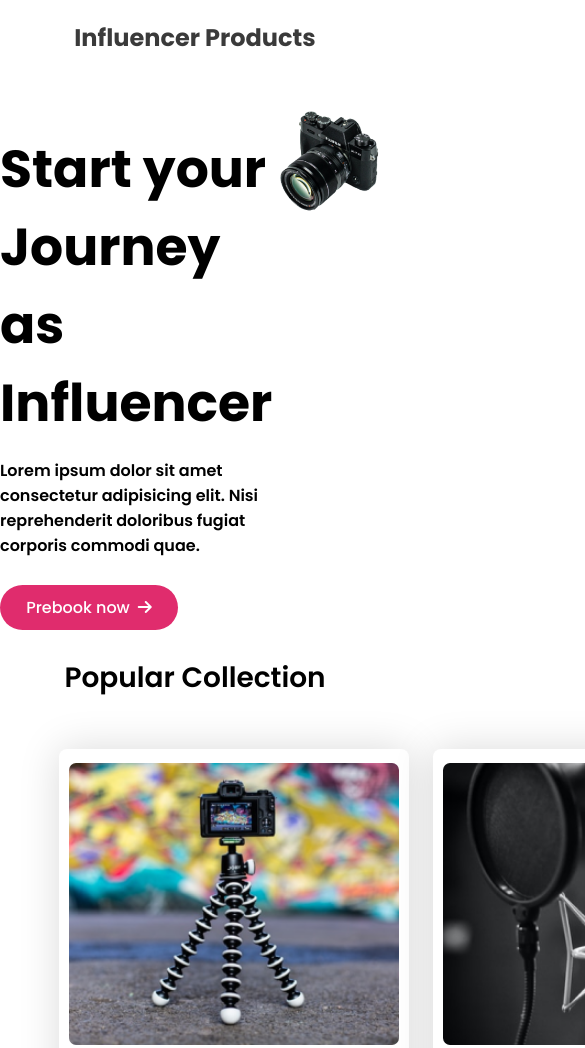
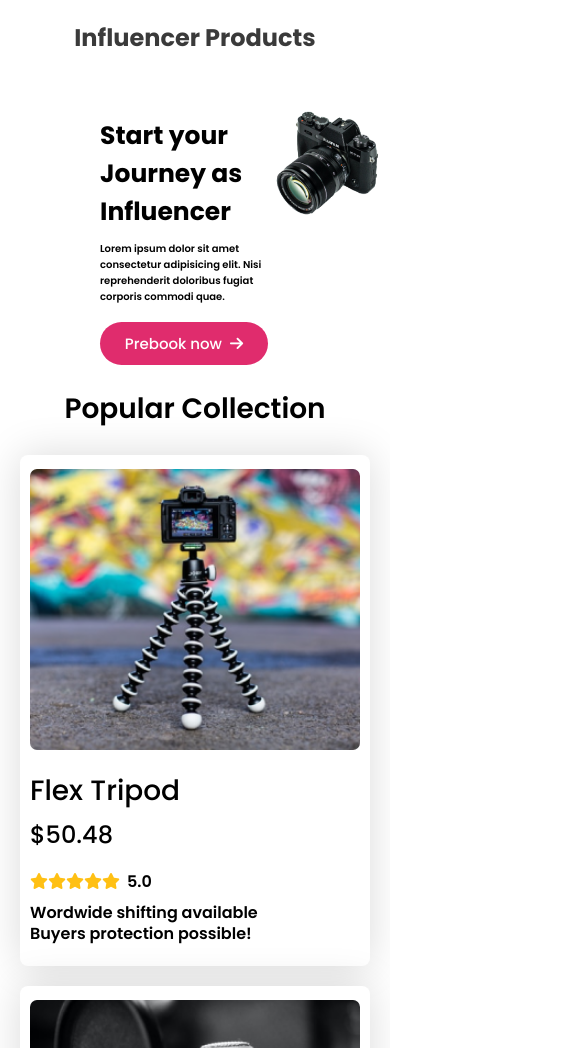
Before and after one commit to Arif-Islam/influencer-gear, a plain HTML site: page index.html in a window 390 px wide. Shown: the top 1048 px of the page, 585 px wide, since content can reach past the window. Drawn offline with Linux system fonts and the light colour scheme.

Commit message:
responsive done until product section

```diff
--- a/styles/style.css
+++ b/styles/style.css
@@ -22,14 +22,7 @@ nav div{
     font-weight: 700;
     color: #3A3A3A;
 }
-/* @media only screen and (max-width:992px) {
-    nav div{
-        margin: 0 auto;
-    } */
-    /* .brand-name{
-        text-align: center;
-    }
-} */
+
 
 /* Header Styles */
 header .container{
@@ -38,9 +31,9 @@ header .container{
     grid-template-columns: repeat(2,1fr);
     width: 100%;
 }
-/* header .header-info{
-    margin-top: 50px;
-} */
+header .header-info{
+    padding-left: 100px;
+}
 header .header-title{
     font-size: 52px;
     margin-bottom: 0px;
@@ -72,15 +65,18 @@ header .header-button .fa-arrow-right{
 } */
 
 header .header-image img{
-    width: 100%;
+    width: 60%;
 }
 
 
 
 /* Product Styles */
 .container-product{
-    margin: 7% 15%;
-
+    /* margin: 7% 15%; */
+    margin-top: 7%;
+    margin-left: 15%;
+    margin-right: 15%;
+    margin-bottom: 3%;
 }
 .product-heading{
     text-align: center;
@@ -143,17 +139,32 @@ header .header-image img{
 }
 
 /* Mobile media query */
+
 @media only screen and (max-width:688px) {
     .container{
-        /* width: 100%; */
-        flex-direction: column;
-        justify-content: center;
-        /* align-items: center; */
+        width: 100%;
+    }
+    .header-info{
+        padding-left: 20px;
+    }
+    header .header-title{
+        font-size: 25px;
+        margin-bottom: 0px;
+    }
+    header .header-info p{
+        font-size: 10px;
+        font-weight: 600;
+        margin-bottom: 17px;
     }
     header .header-info{
-        margin-top: 20px;
+        margin-top: 25px;
+        /* margin-bottom: 10px; */
     }
     header .header-button{
+        width: 120px;
+        font-size: 15px;
+        border-radius: 31px;
+        padding: 10px 24px;
         justify-content: center;
     }
     header .header-image{
@@ -164,7 +175,24 @@ header .header-image img{
         margin: 0;
         padding: 0;
     }
+    .container-product{
+        margin: 0;
+        margin-bottom: 20px;
+    }
+    .products{
+        grid-template-columns: repeat(1,1fr);
+        grid-column-gap: 0px;
+        grid-row-gap: 20px;
+    }
+    .product{
+        margin: 0 auto;
+    }
+    .product-heading{
+        margin-bottom: 25px;
+    }
 }
+/* Tablet Media Query */
+
 @media only screen and (min-width: 689px) and (max-width:992px) {
     header .container{
         width: 100%;
@@ -172,9 +200,6 @@ header .header-image img{
     }
     header .header-image img{
         width: 80%;
-    }
-    .products{
-        grid-template-columns: repeat(2,1fr);
     }
     header .header-title{
         font-size: 40px;
@@ -185,6 +210,17 @@ header .header-image img{
     }
     .container-product{
         margin: 0;
-
+        margin-bottom: 20px;
+    }
+    .products{
+        grid-template-columns: repeat(2,1fr);
+        grid-column-gap: 0px;
+        grid-row-gap: 20px;
+    }
+    .product{
+        margin: 0 auto;
+    }
+    .product-heading{
+        margin-bottom: 25px;
     }
 }
```
